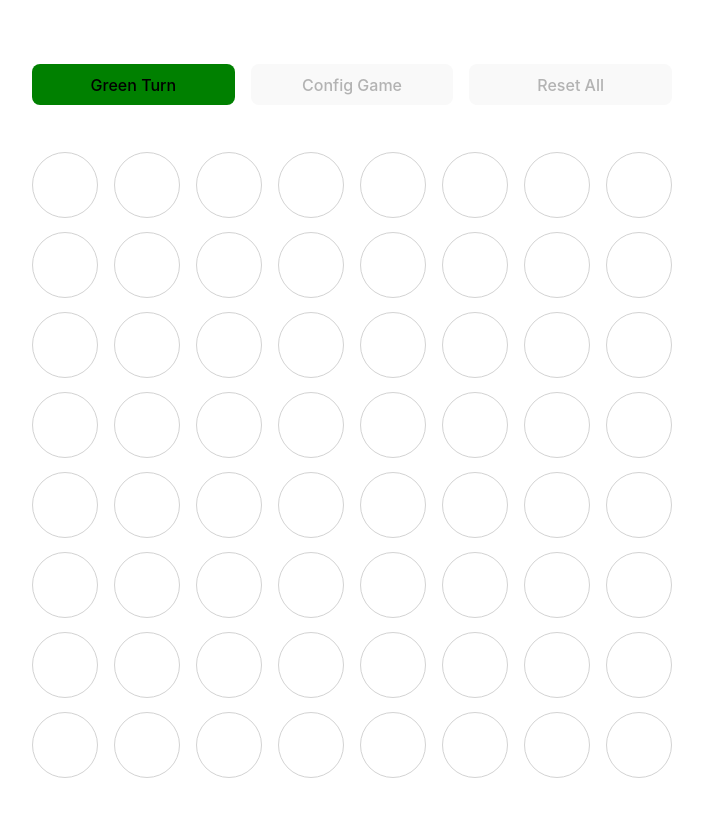
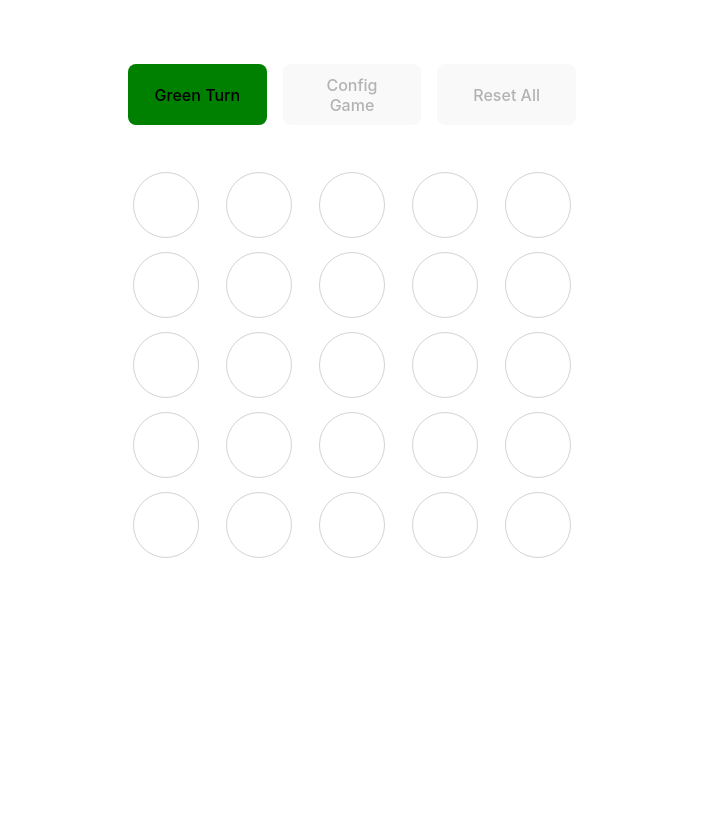
Before and after one commit to timoweave/connect_four, a React (Vite) app: page / in a window 1280 px wide. Shown: the top 816 px of the page, without its empty margins (288-991 px from the left). Built offline with nearby package versions, Linux system fonts and the light colour scheme.

Commit message:
update README.md about the new layout

```diff
--- a/src/App.tsx
+++ b/src/App.tsx
@@ -56,8 +56,8 @@ export const useGame = (props?: Partial<UseGameType>): UseGameType => {
   const [error, setError] = useState<Error | null>(props?.error ?? null);
   const [count, setCount] = useState<number>(props?.count ?? 4);
   const [size, setSize] = useState<number>(props?.size ?? 4);
-  const [column, setColumn] = useState<number>(props?.column ?? 8);
-  const [row, setRow] = useState<number>(props?.row ?? 8);
+  const [column, setColumn] = useState<number>(props?.column ?? 5);
+  const [row, setRow] = useState<number>(props?.row ?? 5);
   const [winner, setWinner] = useState<GamePlayer | null>(
     props?.winner ?? null
   );
@@ -105,7 +105,7 @@ export const useGame = (props?: Partial<UseGameType>): UseGameType => {
 
   const playerTurnLabel = useMemo(() => {
     const prefix = player === GamePlayer.green ? "Green" : "Red";
-    const suffix = hasWinner === true ? "Winner" : "Turn";
+    const suffix = hasWinner === true ? "Won" : "Turn";
     return `${prefix} ${suffix}`;
   }, [player, hasWinner]);
 
```
Also changed, not shown: doc/game-new-layout.png (added), 1 other file (tests, documents, lock files or other folders).
